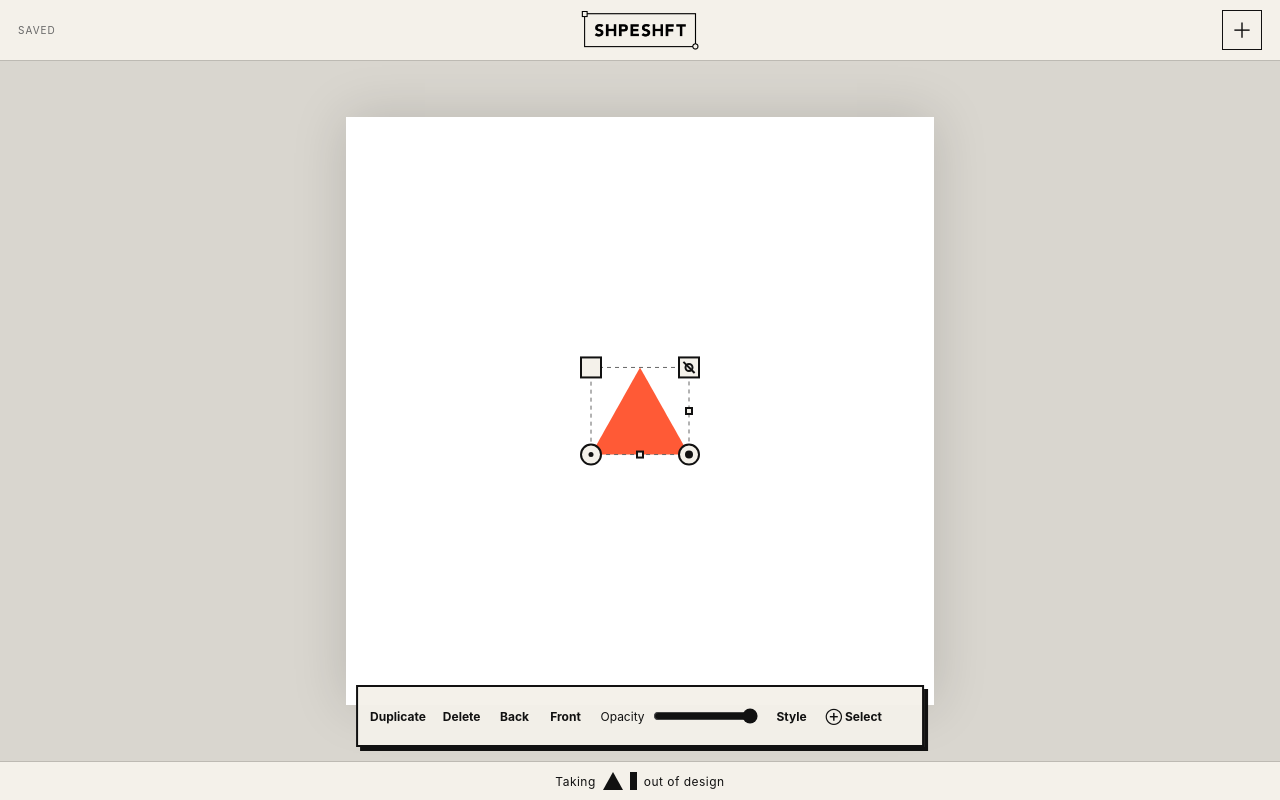
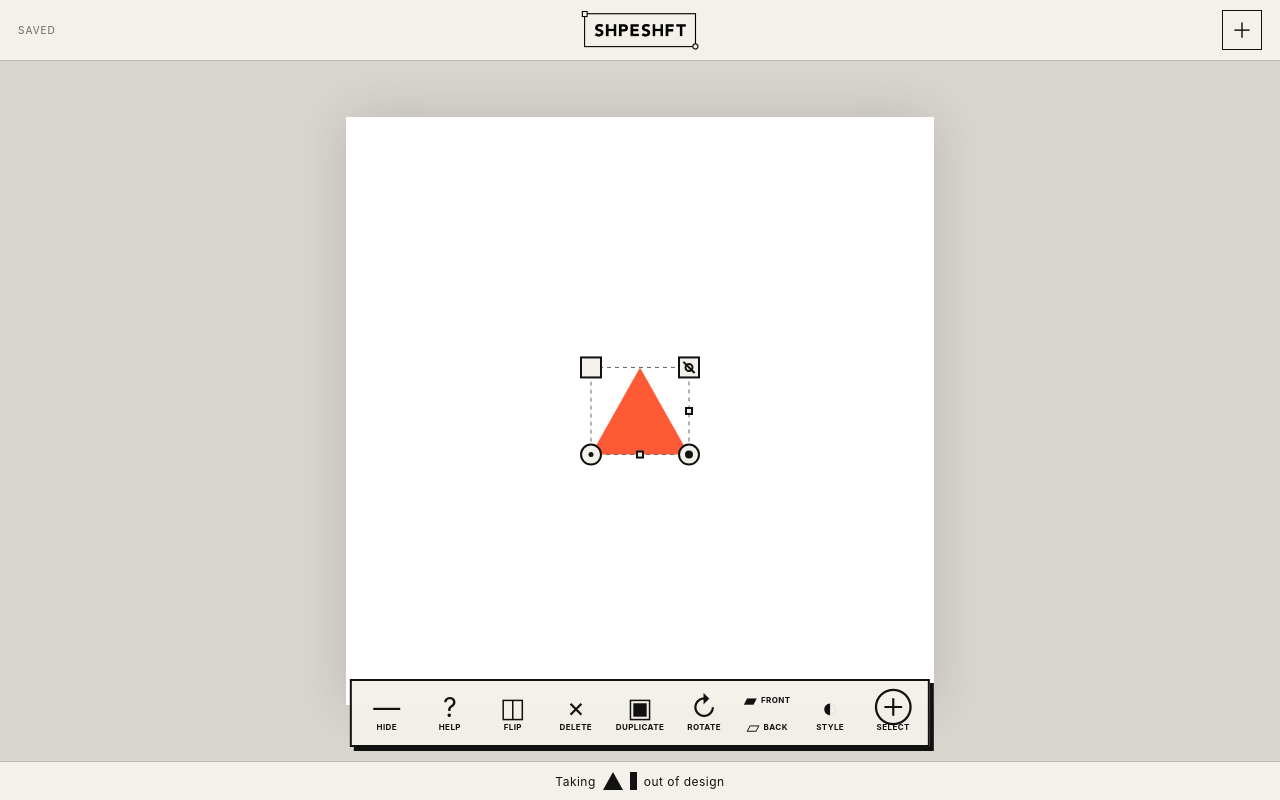
Before and after one commit to Dacarter-project/SHPESHFT, a Svelte app: page / in a window 1280 px wide. Both pictures are taken after a click on the button "Add triangle". Built offline with nearby package versions, Linux system fonts and the light colour scheme.

Commit message:
feat: add contextual transform toolbar

```diff
--- a/src/App.svelte
+++ b/src/App.svelte
@@ -26,6 +26,8 @@
   let resizeAxis: Axis = 'both';
   let styleMode = false;
   let actionsOpen = false;
+  let toolsVisible = true;
+  let helpOpen = false;
   let styleGestureBefore: Record<string, VectorObject> | null = null;
   let debugMode = false;
   let status = 'Ready';
@@ -50,8 +52,8 @@
     saveTimer = window.setTimeout(async () => { await saveProject(snapshot); if (document.updatedAt === snapshot.updatedAt) status = 'Saved'; }, 350);
   }
 
-  function clearSelection() { selectedId = null; selectedIds = []; selectedNodeId = null; selectedSegment = null; editMode = false; multiMode = false; styleMode = false; actionsOpen = false; }
-  function selectAdded(object: VectorObject) { selectedId = object.id; selectedIds = [object.id]; editMode = false; multiMode = false; styleMode = false; draw(); }
+  function clearSelection() { selectedId = null; selectedIds = []; selectedNodeId = null; selectedSegment = null; editMode = false; multiMode = false; styleMode = false; actionsOpen = false; helpOpen = false; }
+  function selectAdded(object: VectorObject) { selectedId = object.id; selectedIds = [object.id]; editMode = false; multiMode = false; styleMode = false; toolsVisible = true; draw(); }
   function addShape(kind: 'triangle' | 'rectangle' | 'ellipse') {
     const x = document.workspace.width / 2 - 90, y = document.workspace.height / 2 - 80;
     const object = kind === 'triangle' ? createTriangle(x, y) : kind === 'rectangle' ? createRectangle(x, y) : createEllipse(x + 90, y + 80);
@@ -77,6 +79,12 @@
   function reorder(direction: -1 | 1) {
     if (!selectedId) return; const from = document.order.indexOf(selectedId), to = Math.max(0, Math.min(document.order.length - 1, from + direction)); if (from === to) return;
     const order = [...document.order]; order.splice(to, 0, order.splice(from, 1)[0]); execute(new ReplaceObjectsCommand({}, {}, document.order, order)); status = direction > 0 ? 'Moved forward' : 'Moved backward';
+  }
+  function rotateSelection() {
+    updateSelected((object) => ({ ...object, transform: transformAround(object, object.transform, objectCenter(object), 1, Math.PI / 2) }), 'Rotated 90°');
+  }
+  function flipSelection() {
+    updateSelected((object) => { const center = objectCenter(object), local = localCenter(object), scaleX = -object.transform.scaleX; return { ...object, transform: { ...object.transform, scaleX, x: center.x - local.x * scaleX } }; }, 'Flipped horizontally');
   }
   function duplicateSelection() {
     if (!selectedIds.length) return; const clones = selectedIds.map((id) => ({ ...structuredClone(document.objects[id]), id: crypto.randomUUID(), name: `${document.objects[id].name} copy`, transform: { ...document.objects[id].transform, x: document.objects[id].transform.x + 28, y: document.objects[id].transform.y + 28 } }));
@@ -178,8 +186,9 @@
       if (guides.length) { ctx.save(); ctx.strokeStyle = '#777'; ctx.lineWidth = 1 / view.scale; ctx.setLineDash([4 / view.scale, 4 / view.scale]); for (const guide of guides) { ctx.beginPath(); if (guide.axis === 'x') { ctx.moveTo(guide.value, 0); ctx.lineTo(guide.value, document.workspace.height); } else { ctx.moveTo(0, guide.value); ctx.lineTo(document.workspace.width, guide.value); } ctx.stroke(); } ctx.restore(); }
       for (const id of document.order) {
         const object = document.objects[id]; if (!object?.visible) continue;
-        ctx.save(); applyObjectTransform(ctx, object); ctx.fillStyle = object.style.fill; ctx.strokeStyle = object.style.strokeColor; ctx.lineWidth = object.style.strokeWidth; ctx.lineCap = object.style.strokeLineCap; ctx.lineJoin = object.style.strokeLineJoin; ctx.miterLimit = object.style.strokeMiterLimit; ctx.setLineDash([...object.style.strokeDashArray]); ctx.beginPath();
+        ctx.save(); applyObjectTransform(ctx, object); ctx.beginPath();
         if (object.geometry.kind === 'rect') ctx.roundRect(0, 0, object.geometry.width, object.geometry.height, object.geometry.radius); else if (object.geometry.kind === 'ellipse') ctx.ellipse(0, 0, object.geometry.rx, object.geometry.ry, 0, 0, Math.PI * 2); else tracePath(ctx, object);
+        ctx.restore(); ctx.save(); ctx.fillStyle = object.style.fill; ctx.strokeStyle = object.style.strokeColor; ctx.lineWidth = object.style.strokeWidth; ctx.lineCap = object.style.strokeLineCap; ctx.lineJoin = object.style.strokeLineJoin; ctx.miterLimit = object.style.strokeMiterLimit; ctx.setLineDash([...object.style.strokeDashArray]);
         if (object.style.fillEnabled) { ctx.globalAlpha = object.style.opacity * object.style.fillOpacity; ctx.fill(); } if (object.style.strokeEnabled) { ctx.globalAlpha = object.style.opacity * object.style.strokeOpacity; ctx.stroke(); } ctx.restore();
         if (!selectedIds.includes(id)) continue;
         const b = localBounds(object); if (selectedIds.length === 1) { const corners = [localToWorld(object,b.x,b.y),localToWorld(object,b.x+b.width,b.y),localToWorld(object,b.x+b.width,b.y+b.height),localToWorld(object,b.x,b.y+b.height)]; ctx.save(); ctx.strokeStyle = '#666'; ctx.lineWidth = 1 / view.scale; ctx.setLineDash([4 / view.scale, 4 / view.scale]); ctx.beginPath(); ctx.moveTo(corners[0].x,corners[0].y); for (const corner of corners.slice(1)) ctx.lineTo(corner.x,corner.y); ctx.closePath(); ctx.stroke(); ctx.restore(); }
@@ -259,8 +268,10 @@
       <nav class="creation-dock" aria-label="Add shapes"><button on:click={() => addShape('triangle')} aria-label="Add triangle">▲</button><button on:click={() => addShape('rectangle')} aria-label="Add rectangle">■</button><button on:click={() => addShape('ellipse')} aria-label="Add ellipse">●</button><i></i><button on:click={() => multiMode = !multiMode} class:active={multiMode} aria-label="Multi-select">⊕</button><button on:click={undo} disabled={!history.canUndo} aria-label="Undo">↶</button><button aria-label="Export SVG" on:click={exportSvg}>SVG</button><button class="more" aria-label="Export project backup" on:click={exportProject}>•••</button></nav>
     {:else if editMode}
       <nav class="context-dock edit-dock" aria-label="Shape Edit controls"><button class="done" on:click={exitEditMode}>Done</button><button on:click={addNode} aria-label="Insert node on selected segment" disabled={!selectedSegment}>＋</button><button on:click={() => setNodeKind('corner')} aria-label="Corner node" disabled={!selectedNodeId}>◆</button><button on:click={() => setNodeKind('smooth')} aria-label="Smooth node" disabled={!selectedNodeId}>⌒</button><button on:click={() => setNodeKind('symmetric')} aria-label="Symmetric node" disabled={!selectedNodeId}>↔</button><button on:click={() => setNodeKind('independent')} aria-label="Independent node" disabled={!selectedNodeId}>◇</button><button on:click={deleteNode} aria-label="Delete node" disabled={!selectedNodeId}>−</button><button on:click={undo} disabled={!history.canUndo} aria-label="Undo">↶</button></nav>
+    {:else if !toolsVisible}
+      <button class="show-tools" on:click={() => toolsVisible = true} aria-label="Show selection tools">Tools</button>
     {:else}
-      <nav class="context-dock" class:style-dock={styleMode} aria-label={styleMode ? 'Fill and Stroke' : 'Object actions'}>
+      <nav class={styleMode ? 'context-dock style-dock' : actionsOpen ? 'context-dock' : 'context-dock object-dock'} aria-label={styleMode ? 'Fill and Stroke' : 'Object actions'}>
         {#if styleMode && selectedIds.length === 1}
           <button class="done" on:click={() => styleMode = false}>Done</button>
           <label class="toggle"><input type="checkbox" checked={document.objects[selectedId]?.style.fillEnabled} on:change={(event) => setStyle({ fillEnabled: event.currentTarget.checked }, event.currentTarget.checked ? 'Fill on' : 'Fill off')} />Fill</label>
@@ -283,13 +294,19 @@
           {#if booleanCompatible()}<button on:click={() => booleanSelection('union')}>Combine</button><button on:click={() => booleanSelection('difference')}>Cut Out</button><button on:click={() => booleanSelection('intersect')}>Intersect</button>{/if}
           {#if groupedSelection()}<button on:click={ungroupSelection}>Ungroup</button>{/if}
         {:else}
-          <button on:click={duplicateSelection} aria-label="Duplicate">Duplicate</button><button on:click={deleteSelection} aria-label="Delete">Delete</button><button on:click={() => reorder(-1)} aria-label="Move backward">Back</button><button on:click={() => reorder(1)} aria-label="Move forward">Front</button>
-          <label>Opacity <input aria-label="Opacity" type="range" min=".05" max="1" step=".05" value={document.objects[selectedId]?.style.opacity ?? 1} on:change={(event) => setOpacity(Number(event.currentTarget.value))} /></label>
-          {#if selectedIds.length === 1}<button on:click={() => styleMode = true}>Style</button>{/if}
-          {#if multiMode}<button class="done" on:click={() => { multiMode = false; status = 'Selection'; }}>Done</button>{:else}<button on:click={() => multiMode = true} aria-label="Add to selection">⊕ Select</button>{/if}
+          <button class="tool-button" on:click={() => { toolsVisible=false; helpOpen=false; }} aria-label="Hide selection tools"><span>—</span><small>Hide</small></button>
+          <button class="tool-button" class:active={helpOpen} on:click={() => helpOpen=!helpOpen} aria-label="Selection help"><span>?</span><small>Help</small></button>
+          <button class="tool-button" on:click={flipSelection} aria-label="Mirror or flip horizontally"><span>◫</span><small>Flip</small></button>
+          <button class="tool-button" on:click={deleteSelection} aria-label="Delete"><span>×</span><small>Delete</small></button>
+          <button class="tool-button" on:click={duplicateSelection} aria-label="Duplicate"><span>▣</span><small>Duplicate</small></button>
+          <button class="tool-button" on:click={rotateSelection} aria-label="Rotate 90 degrees"><span>↻</span><small>Rotate</small></button>
+          <div class="layer-tools" aria-label="Layer order"><button on:click={() => reorder(1)} aria-label="Move forward"><span>▰</span><small>Front</small></button><button on:click={() => reorder(-1)} aria-label="Move backward"><span>▱</span><small>Back</small></button></div>
+          {#if selectedIds.length === 1}<button class="tool-button" on:click={() => styleMode = true} aria-label="Fill and stroke"><span>◐</span><small>Style</small></button>{/if}
+          {#if multiMode}<button class="tool-button active" on:click={() => { multiMode = false; status = 'Selection'; }}><span>✓</span><small>Done</small></button>{:else}<button class="tool-button" on:click={() => multiMode = true} aria-label="Add to selection"><span>⊕</span><small>Select</small></button>{/if}
         {/if}
         {/if}
       </nav>
+      {#if helpOpen}<aside class="selection-help"><strong>Selection tools</strong><span>Drag the shape to move it. Use the four corner controls to resize, edit nodes, open shape operations, or freely rotate and scale.</span></aside>{/if}
     {/if}
 
     {#if debugMode}<aside class="benchmark"><span>{document.order.length.toLocaleString()} · {renderMs.toFixed(1)}ms</span><button on:click={() => stress('500')}>500</button><button on:click={() => stress('2500')}>2.5K</button><button on:click={() => stress('5000')}>5K</button><button on:click={() => stress('curves')}>500⌁</button><button on:click={() => stress('nodes')}>1K nodes</button></aside>{/if}
--- a/src/core/svg.ts
+++ b/src/core/svg.ts
@@ -9,5 +9,5 @@ const geometry = (object:VectorObject) => {
   const nodes=object.geometry.nodes; if (!nodes.length) return '<path d=""/>'; let d=`M ${number(nodes[0].anchor.x)} ${number(nodes[0].anchor.y)}`, segments=object.geometry.closed?nodes.length:nodes.length-1;
   for(let i=0;i<segments;i+=1){const {p1,p2,p3}=cubicPoints(nodes,i);d+=` C ${number(p1.x)} ${number(p1.y)} ${number(p2.x)} ${number(p2.y)} ${number(p3.x)} ${number(p3.y)}`;} if(object.geometry.closed)d+=' Z'; return `<path d="${d}"/>`;
 };
-const styled = (object:VectorObject) => { const center=localCenter(object), world=objectCenter(object), t=object.transform, cos=Math.cos(t.rotation),sin=Math.sin(t.rotation),a=cos*t.scaleX,b=sin*t.scaleX,c=-sin*t.scaleY,d=cos*t.scaleY,e=world.x-a*center.x-c*center.y,f=world.y-b*center.x-d*center.y,s=object.style; const fill=s.fillEnabled?s.fill:'none',stroke=s.strokeEnabled?s.strokeColor:'none',dash=s.strokeDashArray.length?s.strokeDashArray.join(' '):'none'; return geometry(object).replace('/>',` transform="matrix(${number(a)} ${number(b)} ${number(c)} ${number(d)} ${number(e)} ${number(f)})" fill="${fill}" fill-opacity="${number(s.fillOpacity)}" stroke="${stroke}" stroke-width="${number(s.strokeWidth)}" stroke-opacity="${number(s.strokeOpacity)}" stroke-dasharray="${dash}" stroke-linecap="${s.strokeLineCap}" stroke-linejoin="${s.strokeLineJoin}" stroke-miterlimit="${number(s.strokeMiterLimit)}" opacity="${number(s.opacity)}"/>`); };
+const styled = (object:VectorObject) => { const center=localCenter(object), world=objectCenter(object), t=object.transform, cos=Math.cos(t.rotation),sin=Math.sin(t.rotation),a=cos*t.scaleX,b=sin*t.scaleX,c=-sin*t.scaleY,d=cos*t.scaleY,e=world.x-a*center.x-c*center.y,f=world.y-b*center.x-d*center.y,s=object.style; const fill=s.fillEnabled?s.fill:'none',stroke=s.strokeEnabled?s.strokeColor:'none',dash=s.strokeDashArray.length?s.strokeDashArray.join(' '):'none'; return geometry(object).replace('/>',` transform="matrix(${number(a)} ${number(b)} ${number(c)} ${number(d)} ${number(e)} ${number(f)})" fill="${fill}" fill-opacity="${number(s.fillOpacity)}" stroke="${stroke}" stroke-width="${number(s.strokeWidth)}" stroke-opacity="${number(s.strokeOpacity)}" stroke-dasharray="${dash}" stroke-linecap="${s.strokeLineCap}" stroke-linejoin="${s.strokeLineJoin}" stroke-miterlimit="${number(s.strokeMiterLimit)}" vector-effect="non-scaling-stroke" opacity="${number(s.opacity)}"/>`); };
 export function exportSvg(document:ShpeshftDocument){return `<svg xmlns="http://www.w3.org/2000/svg" width="${document.workspace.width}" height="${document.workspace.height}" viewBox="0 0 ${document.workspace.width} ${document.workspace.height}"><rect width="100%" height="100%" fill="${document.workspace.background}"/>${document.order.map((id)=>document.objects[id]).filter((object)=>object?.visible).map(styled).join('')}</svg>`;}
--- a/src/styles.css
+++ b/src/styles.css
@@ -16,6 +16,11 @@ canvas { width: 100%; height: 100%; display: block; touch-action: none; cursor:
 .creation-dock button { font-size: 20px; }.creation-dock button:hover, .creation-dock button.active, .context-dock button:hover, .context-dock button.active { color: #fff; background: #111; }.creation-dock button:disabled, .context-dock button:disabled { opacity: .28; }
 .creation-dock i { flex: 0 0 1px; height: 28px; background: #aaa; }.creation-dock .more { letter-spacing: .08em; }
 .context-dock { justify-content: flex-start; font-size: 12px; }.context-dock label { flex: 0 0 170px; display: grid; grid-template-columns: auto 1fr; align-items: center; gap: 7px; padding: 0 7px; }.context-dock input { width: 100%; accent-color: #111; }
+.context-dock .tool-button { min-width: 58px; display: grid; place-items: center; align-content: center; gap: 2px; border-radius: 50%; }
+.tool-button span, .layer-tools span { font-size: 27px; line-height: 25px; font-weight: 400; }.tool-button small, .layer-tools small { display: block; font-size: 8px; line-height: 10px; text-transform: uppercase; letter-spacing: .05em; }
+.layer-tools { flex: 0 0 auto; display: grid; gap: 2px; }.context-dock .layer-tools button { min-width: 58px; min-height: 25px; display: flex; align-items: center; justify-content: center; gap: 4px; padding: 1px 5px; border-radius: 0; }.layer-tools span { font-size: 17px; line-height: 16px; }
+.show-tools { position: absolute; z-index: 4; right: 12px; bottom: max(14px, env(safe-area-inset-bottom)); min-width: 64px; min-height: 40px; border: 2px solid #111; background: #f4f1ea; box-shadow: 3px 3px 0 #111; font-size: 11px; font-weight: 750; text-transform: uppercase; letter-spacing: .08em; }
+.selection-help { position: absolute; z-index: 4; left: 50%; bottom: 88px; transform: translateX(-50%); width: min(430px, calc(100% - 28px)); padding: 12px 14px; display: grid; gap: 4px; border: 1px solid #777; background: rgba(244,241,234,.98); box-shadow: 3px 3px 0 #777; font-size: 11px; line-height: 1.4; }
 .context-dock .toggle { flex-basis: auto; display: flex; min-height: 42px; }.context-dock .toggle input { width: 18px; height: 18px; }.context-dock .colour { flex: 0 0 42px; width: 42px; height: 38px; padding: 2px; border: 1px solid #777; background: #fff; }
 .axis { flex: 0 0 auto; display: flex; align-items: center; gap: 2px; padding: 2px; border: 1px solid #aaa; }.axis button { min-height: 40px; min-width: auto; padding-inline: 10px; }
 .edit-dock .done { color: #fff; background: #111; padding-inline: 18px; }
@@ -27,6 +32,10 @@ footer { display: flex; justify-content: center; align-items: center; gap: 7px;
   main { grid-template-rows: 52px 1fr 28px; }.brand { width: 148px; height: 34px; }.save-state { max-width: 72px; font-size: 8px; }
   header { padding: 6px 10px; gap: 7px; }.new-workspace { width: 38px; height: 38px; }.creation-dock, .context-dock { left: 10px; right: 10px; transform: none; max-width: none; bottom: 10px; }.creation-dock { justify-content: space-around; }.context-dock { padding-right: 10px; }
   .creation-dock button, .context-dock button { min-width: 48px; min-height: 48px; }.context-dock label { flex-basis: 155px; }.axis button { min-width: auto; }
+  .context-dock.object-dock { display: grid; grid-template-columns: repeat(5, minmax(0, 1fr)); gap: 3px; overflow: visible; }
+  .context-dock.object-dock .tool-button { width: 100%; min-width: 0; min-height: 43px; border-radius: 2px; }.context-dock.object-dock .tool-button span { font-size: 23px; line-height: 21px; }
+  .context-dock.object-dock .layer-tools { grid-template-columns: 1fr 1fr; gap: 1px; }.context-dock.object-dock .layer-tools button { min-width: 0; min-height: 43px; display: grid; gap: 0; padding: 1px; }.context-dock.object-dock .layer-tools small { font-size: 7px; }
+  .selection-help { bottom: 126px; }
   .benchmark { top: 8px; max-width: calc(100% - 16px); overflow-x: auto; }
   footer { font-size: 10px; }
 }
```
Also changed, not shown: 1 other file (tests, documents, lock files or other folders).
